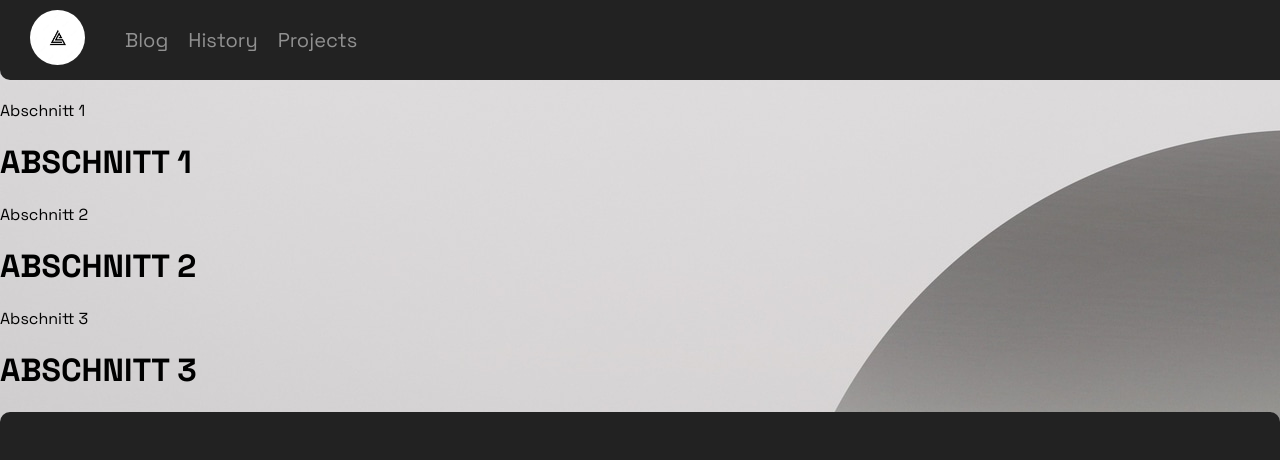
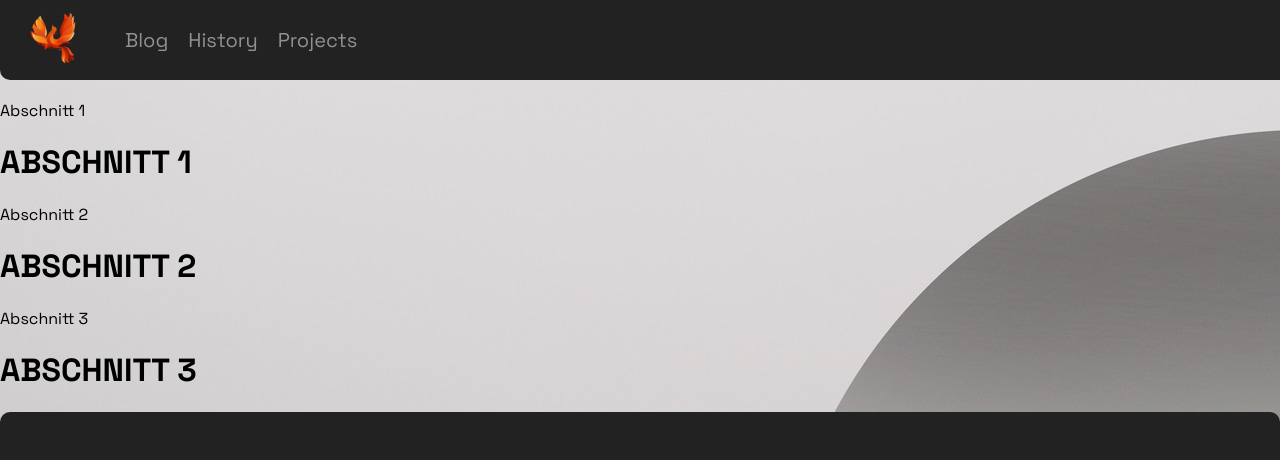
Before and after one commit to Sp3ctr402/Sp3ctr402.github.io, a plain HTML site: page index.html in a window 1280 px wide. Drawn offline with nearby package versions, Linux system fonts and the light colour scheme.

Commit message:
Geht weiter

```diff
--- a/index.html
+++ b/index.html
@@ -19,12 +19,12 @@
     <link rel="stylesheet" href="css/main.css">
 
     <!-- preload images -->
-    <link rel="preload" href="img/background_pic.jpg" as="image">
-    <link rel="preload" href="img/profile_pic.jpg" as="image">
-    <link rel="preload" href="img/favicon.jpg" as="image">
+    <link rel="preload" href="images/background_pic.jpg" as="image">
+    <link rel="preload" href="images/phoenix.png" as="image">
+    <link rel="preload" href="images/favicon.jpg" as="image">
 
     <!-- favicon link (icon next to title in bar) -->
-    <link rel="icon" type="image/x-icon" href="img/favicon.jpg">
+    <link rel="icon" type="image/x-icon" href="images/favicon.jpg">
 </head>
 
 <body>
@@ -42,7 +42,7 @@
         <div class="header">
             <!-- design the navbar -->
             <nav class="navbar">
-                <a href="/index.html"><img src="images/profile_pic.jpg" class="home"></a>
+                <a href="/index.html"><img src="images/phoenix.png" class="home"></a>
                 <ul>
                     <li><a href="/blog.html">Blog</a></li>
                     <li><a href="/history.html">History</a></li>
```
Also changed, not shown: images/profile_pic.jpg (deleted).
